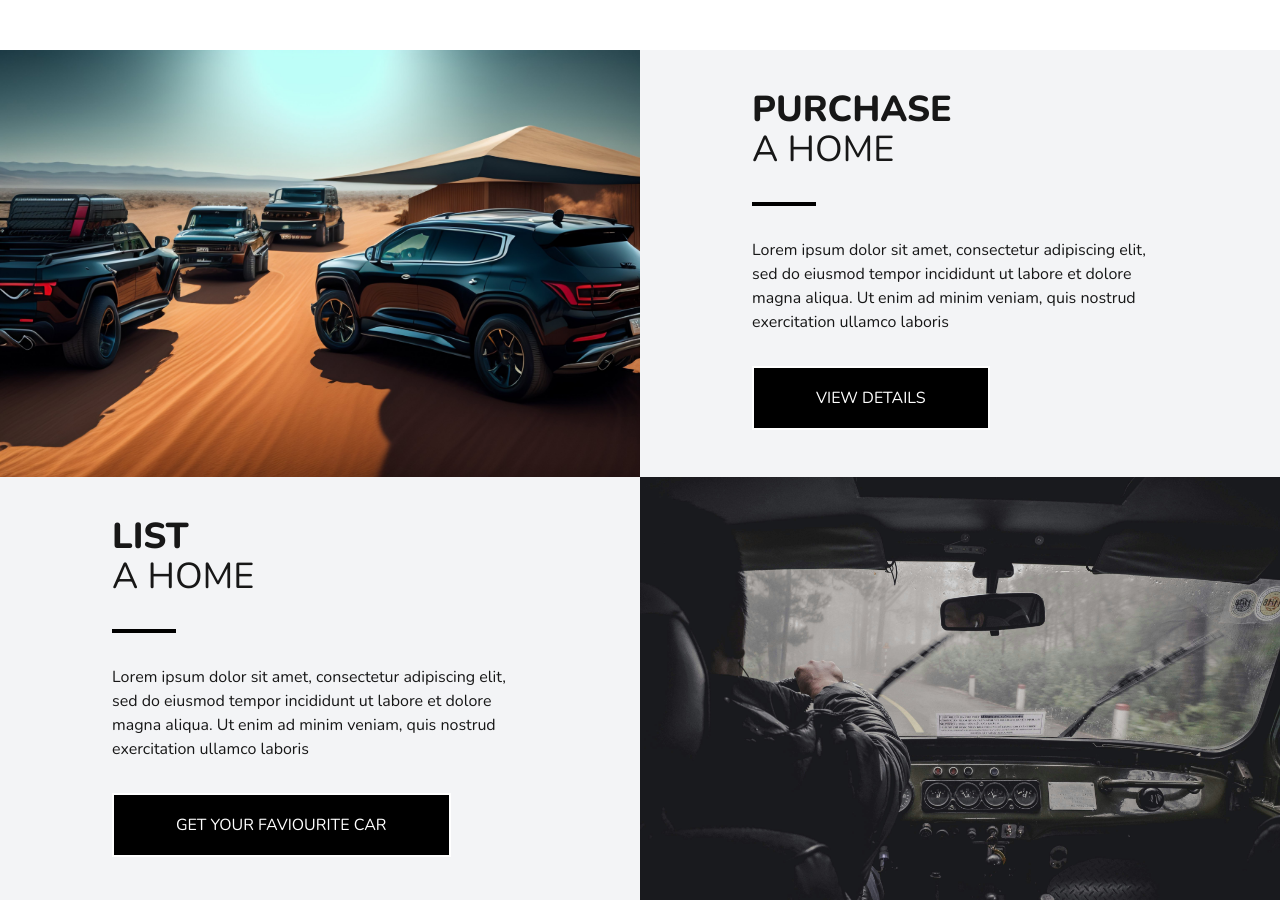
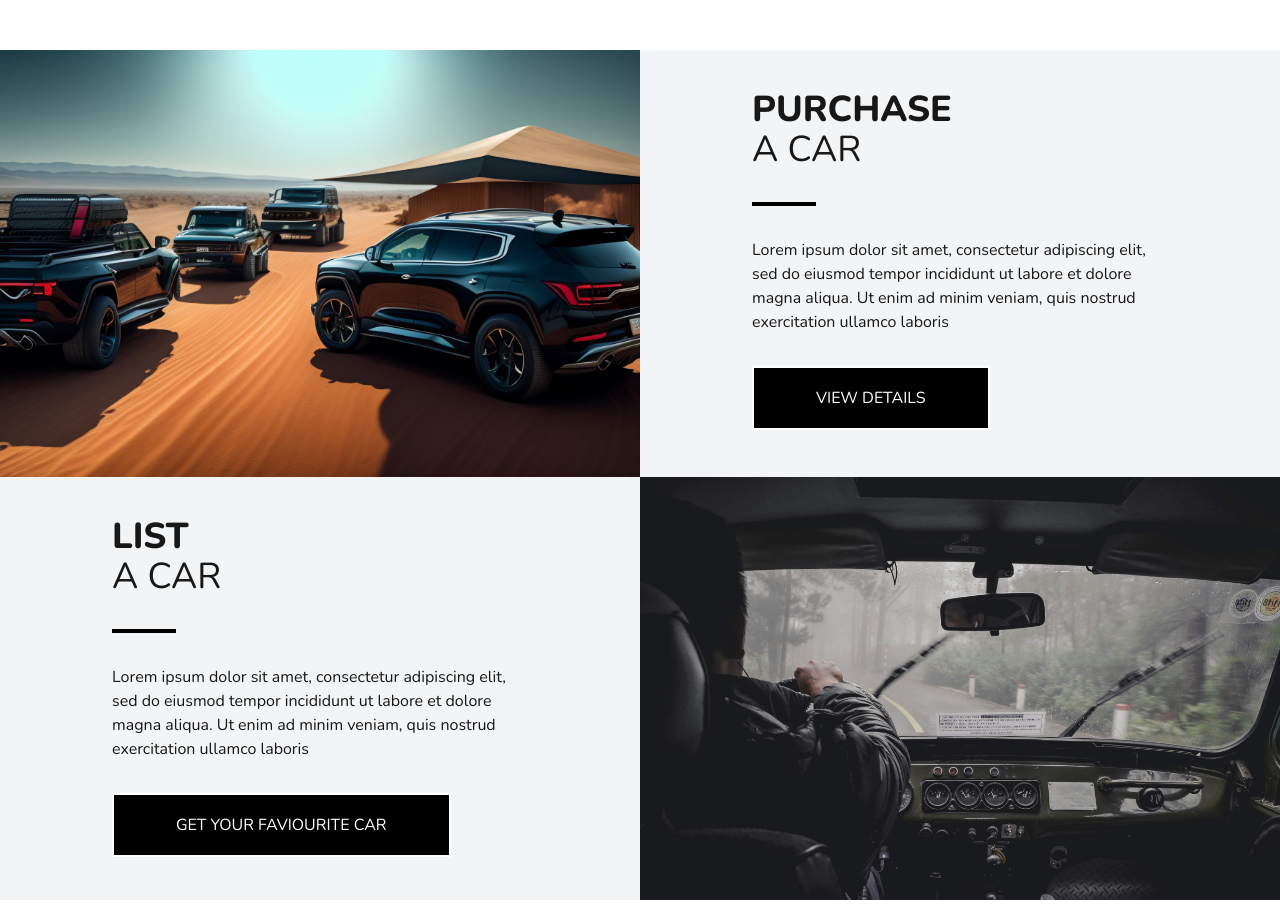
Before and after one commit to maaz2022/car-showroom, a Next.js app: page / in a window 1280 px wide. Shown: the part 2980-3902 px from the top of the page. Built offline with nearby package versions, Linux system fonts and the light colour scheme.

Commit message:
heading issues

```diff
--- a/components/infoSection.tsx
+++ b/components/infoSection.tsx
@@ -15,7 +15,7 @@ const InfoSection = () => {
         />
     </div>
     <div className='w-1/2 pt-10 space-y-8 px-28'>
-        <h1 className='font-bold text-4xl'>PURCHASE <br /><span className='font-normal'>A HOME</span></h1>
+        <h1 className='font-bold text-4xl'>PURCHASE <br /><span className='font-normal'>A CAR</span></h1>
         <span className='block w-16 border-b-4 border-black mx-auto md:mx-0 mb-4'></span>
         <p className='max-w-[700px]'>Lorem ipsum dolor sit amet, consectetur adipiscing elit, sed do eiusmod tempor incididunt ut labore et dolore magna aliqua. Ut enim ad minim veniam, quis nostrud exercitation ullamco laboris
         </p>
@@ -31,7 +31,7 @@ const InfoSection = () => {
         <div className='flex bg-gray-100'>
 
     <div className='w-1/2 pt-10 space-y-8 px-28'>
-        <h1 className='font-bold text-4xl'>LIST <br /><span className='font-normal'>A HOME</span></h1>
+        <h1 className='font-bold text-4xl'>LIST <br /><span className='font-normal'>A CAR</span></h1>
         <span className='block w-16 border-b-4 border-black mx-auto md:mx-0 mb-4'></span>
         <p className='max-w-[700px]'>Lorem ipsum dolor sit amet, consectetur adipiscing elit, sed do eiusmod tempor incididunt ut labore et dolore magna aliqua. Ut enim ad minim veniam, quis nostrud exercitation ullamco laboris
         </p>
```
